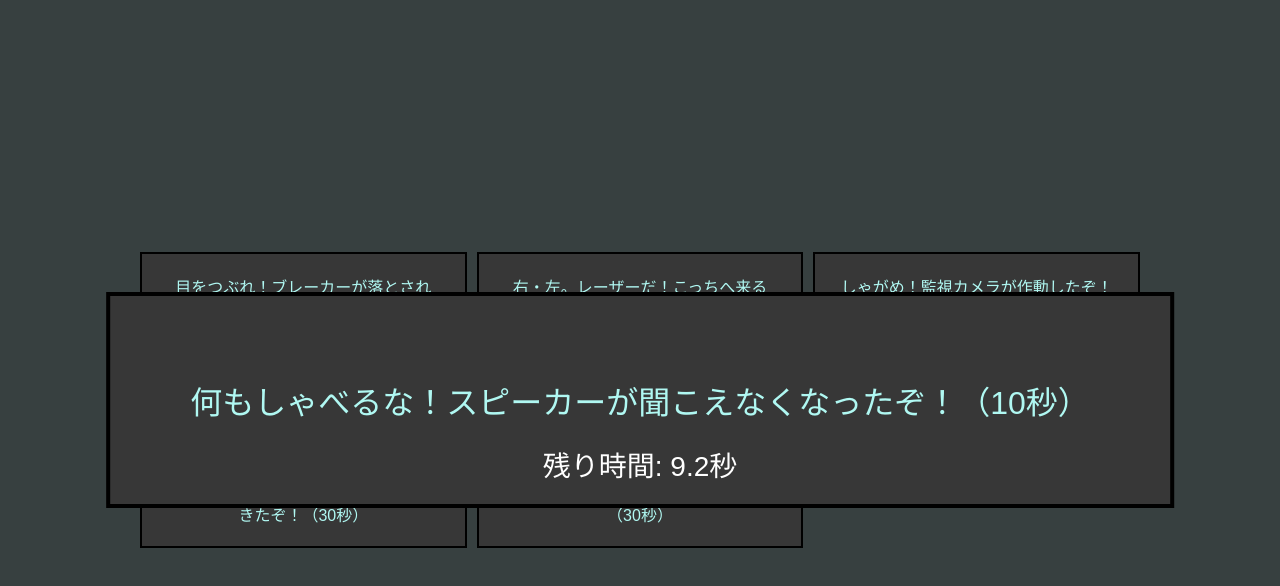
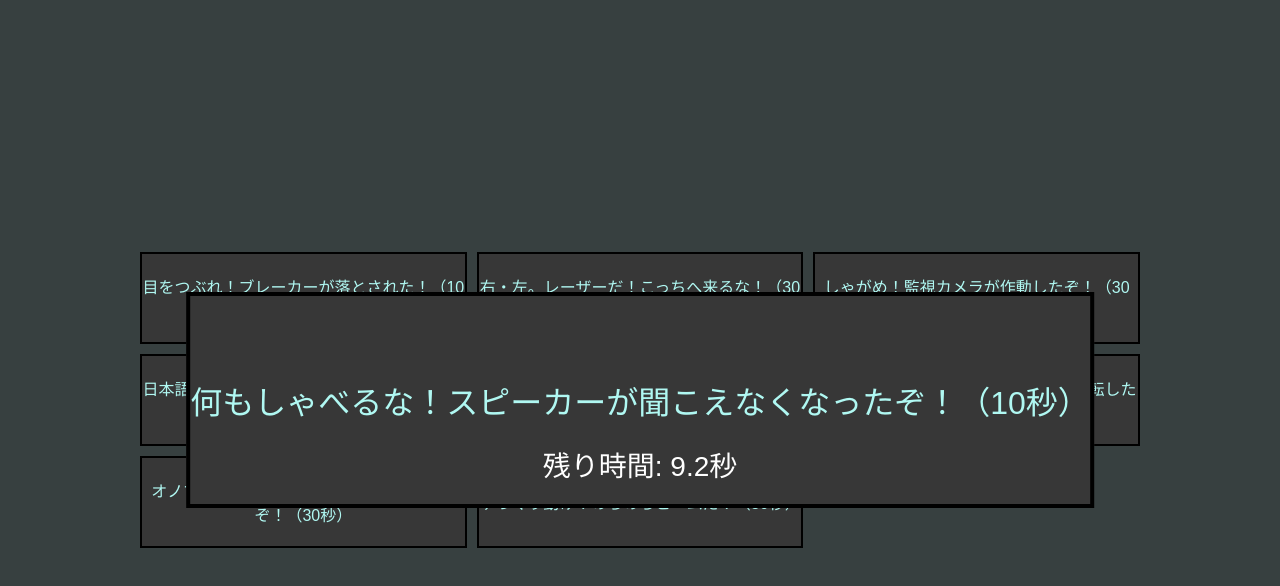
Before and after one commit to sato2014/Future-University-Hakodate, a plain HTML site: page limit2/index.html in a window 1280 px wide. Both pictures are taken after a click on the element "何もしゃべるな！スピーカーが聞こえなくなったぞ！（10秒）". Drawn offline with Linux system fonts and the light colour scheme; a web font is replaced by a local one.

Commit message:
Add files via upload

```diff
--- a/limit2/index.html
+++ b/limit2/index.html
@@ -34,12 +34,12 @@
             justify-content: center;
             align-items: center;
             text-align: center;
-            padding: 20px;
             transition: transform 0.3s ease;
             cursor: pointer;
             background-color: rgb(55, 55, 55);
             color: #b0f8f2;
             position: relative;
+            padding: 20px 0px 20px 0px;
         }
         .card.expanded {
             position: absolute;
@@ -49,7 +49,7 @@
             z-index: 10;
             background-color: rgb(55, 55, 55);
             color: #b0f8f2;
-            padding: 40px;
+            padding: 40px 0px 40px 0px;
         }
         .remaining-time {
             position: absolute;
```
